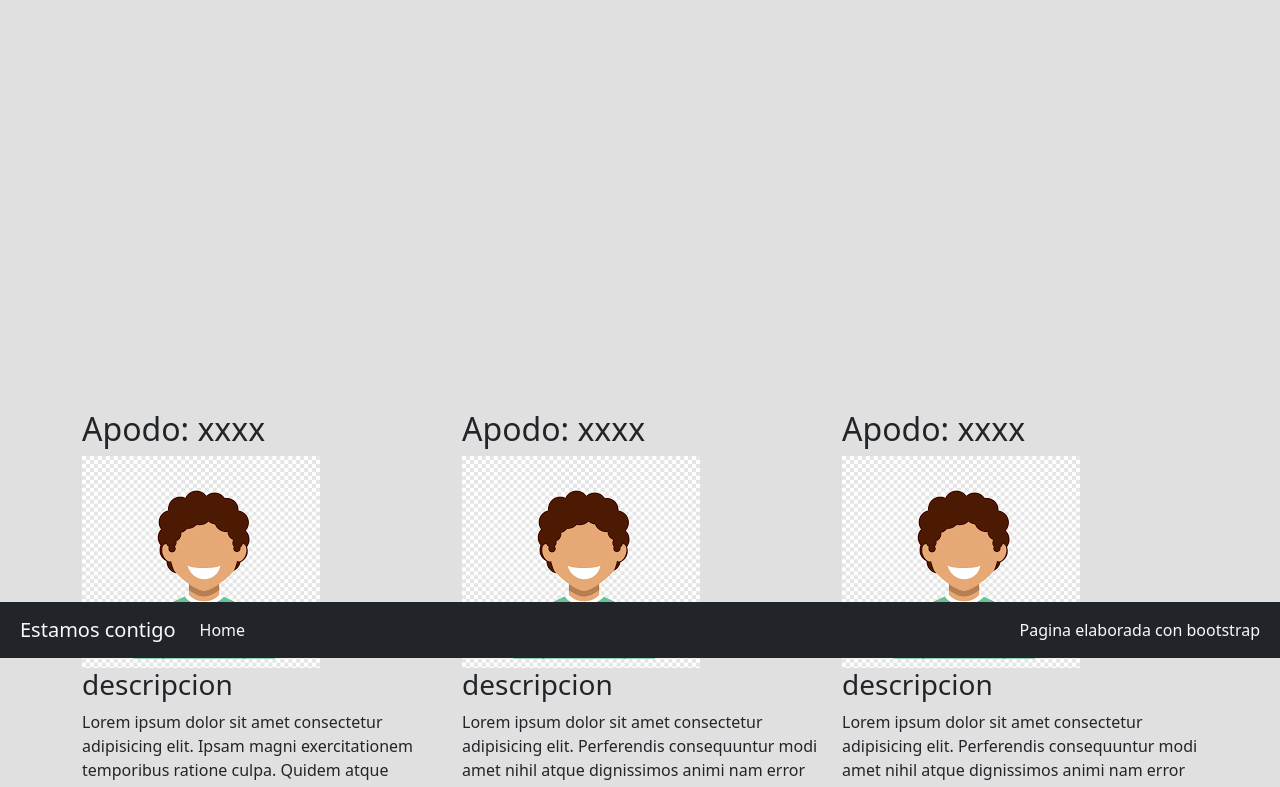
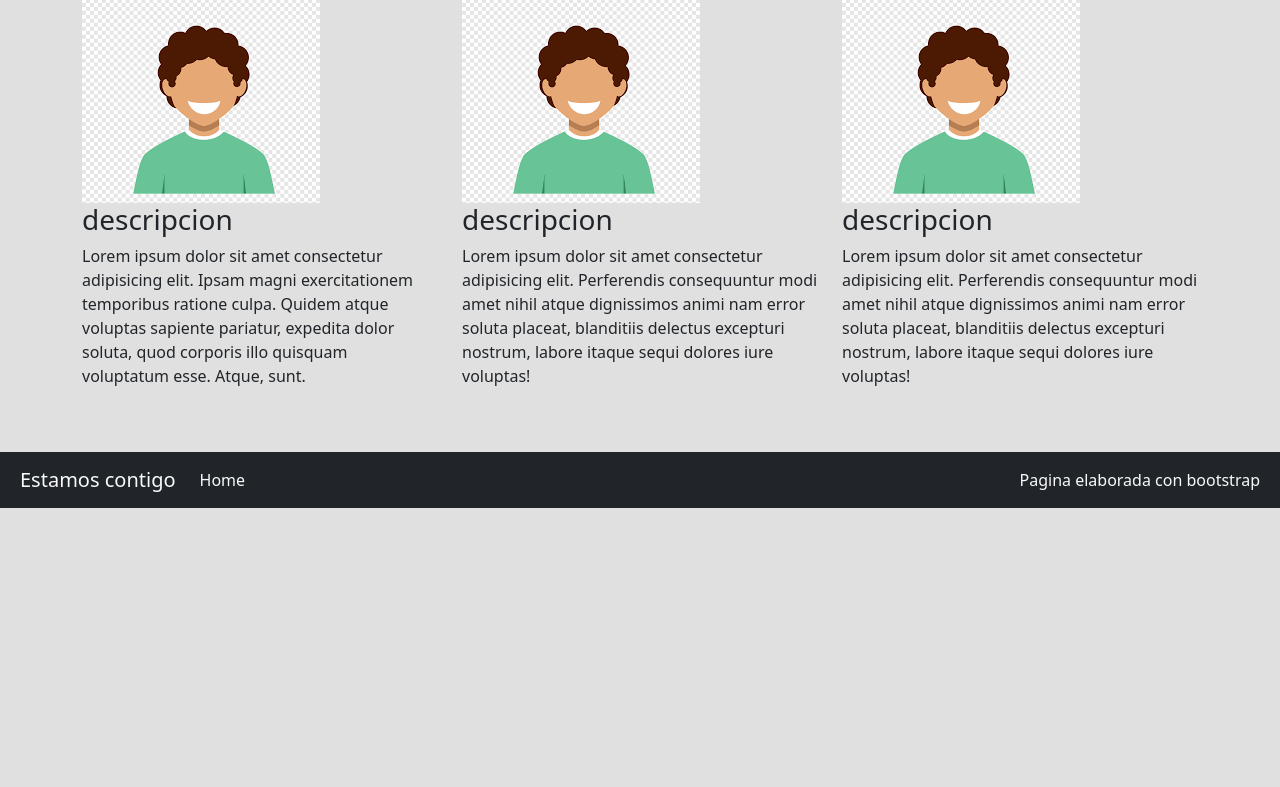
Before and after one commit to VictorMacosta/usando-Bootstrap, a plain HTML site: page index.html in a window 1280 px wide. Shown: the part 310-1097 px from the top of the page. After the commit the page ends 818 px from the top, so only its background shows below. Drawn offline with nearby package versions, Linux system fonts and the light colour scheme.

Commit message:
correcion del css

```diff
--- a/css/style.css
+++ b/css/style.css
@@ -1,11 +1,11 @@
 body{
     background-color: #e0e0e0;
 }
-.container{
+/* .container{
     height:100vh
-}
-.row{
-    height: 70vh;
+} */
+.espacio{
+    height: 100vh;
 }
 .bordes{
     box-shadow: -11px 9px 28px 3px rgba(23,23,6,0.75);
@@ -13,9 +13,6 @@ body{
     -moz-box-shadow: -11px 9px 28px 3px rgba(23,23,6,0.75);
 }
 @media screen and (min-width: 1020px) {
-    .container{
-        height: 100vh;
-    }
     .sumate{
         display: none;
     }
--- a/index.html
+++ b/index.html
@@ -36,7 +36,7 @@
 </header>
 <main class="container">
   <div class="row">
-    <div class="col-12 text-center pt-5">
+    <div class="col-12 text-center  pt-5">
       <h2>
         Los mas chistosos
       </h2>
@@ -71,7 +71,7 @@
   </div>
 </div>
 </main>
-<footer>
+<footer class="pt-5">
   <nav class="navbar navbar-expand-lg bg-dark p-2">
     <div class="container-fluid">
       <a class="navbar-brand text-light" href="#">Estamos contigo</a>
```
Also changed, not shown: unetenos.html (+1 -1 lines).
